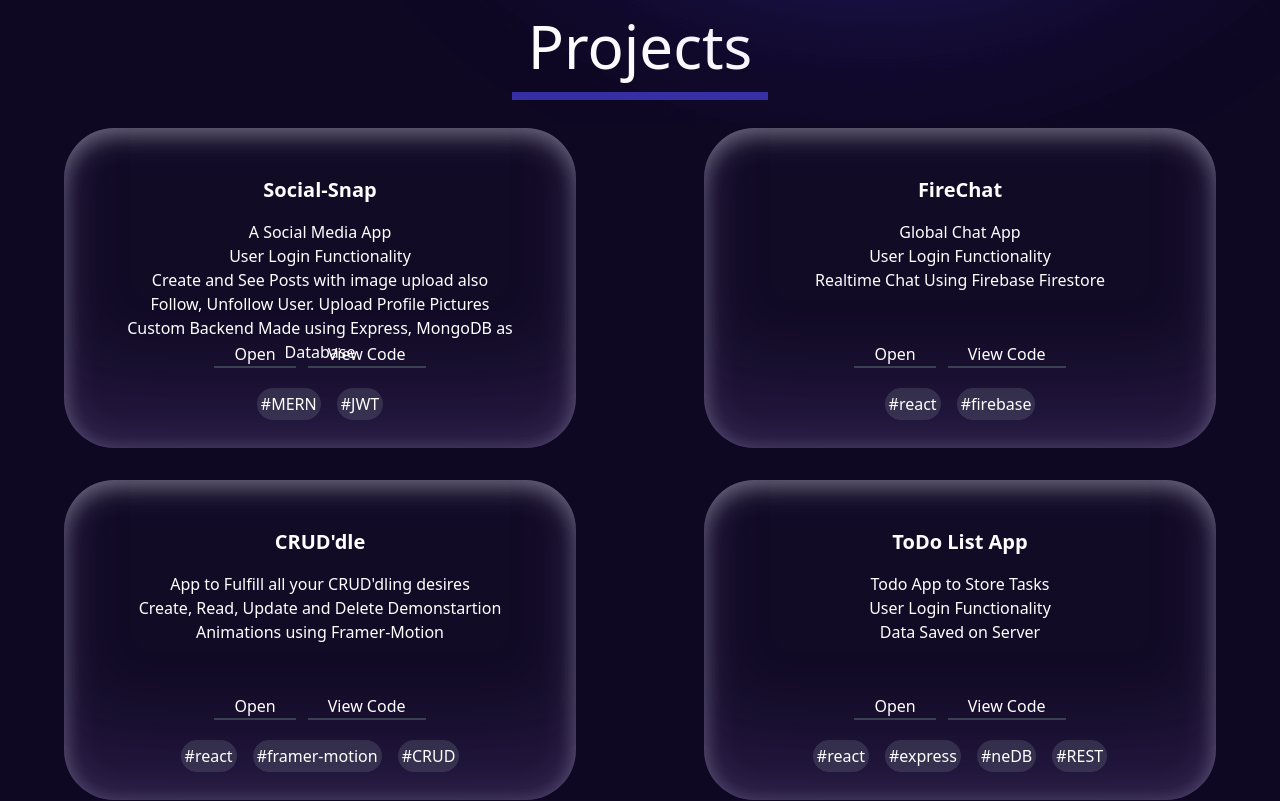
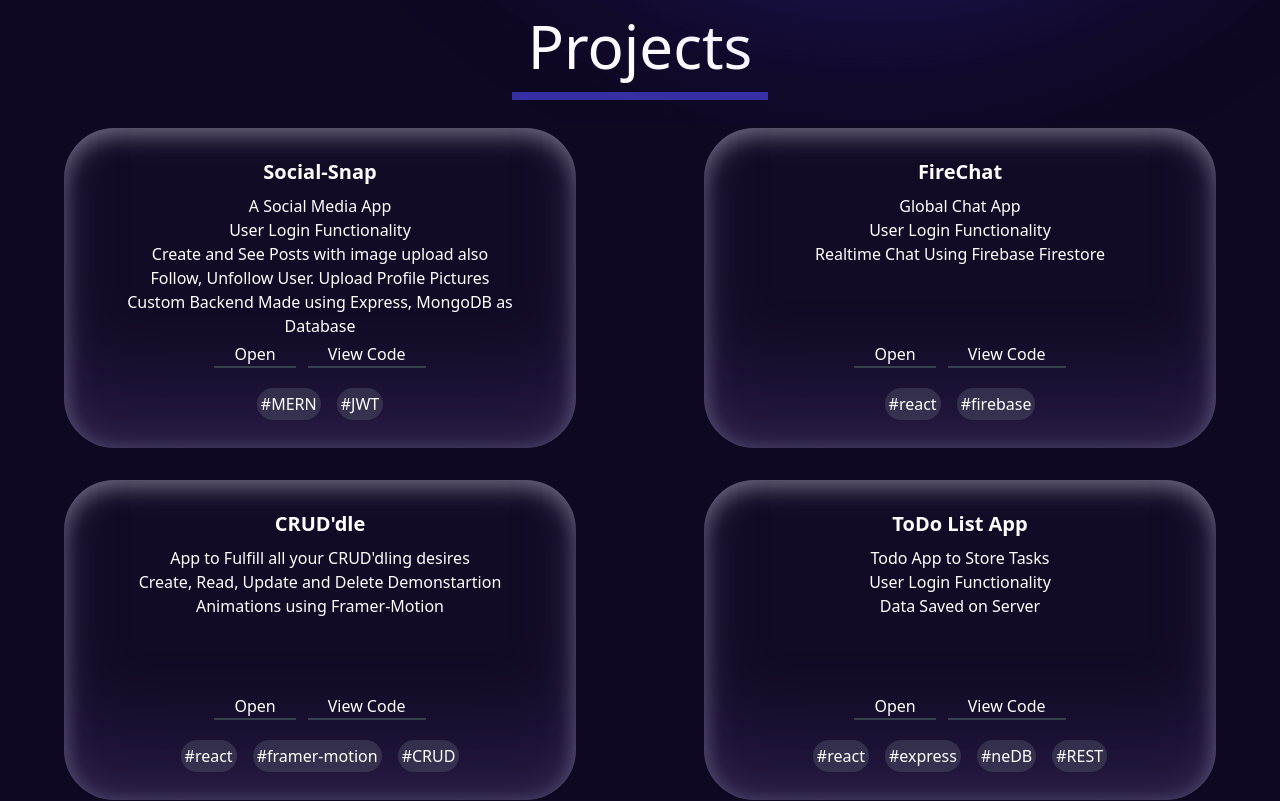
Before and after one commit to Puneet56/puneetdhiman, a React (Create React App) app: page / in a window 1280 px wide. Shown: the part 800-1601 px from the top of the page. Built offline with nearby package versions, Linux system fonts and the light colour scheme.

Commit message:
Styling Fix

```diff
--- a/src/components/ProjectItem.js
+++ b/src/components/ProjectItem.js
@@ -1,12 +1,12 @@
 const ProjectItem = (props) => {
 	return (
 		<div className='relative card-crystal text-white min-h-50 flex flex-col items-center justify-start m-4 mx-auto transform hover:scale-105 transition-all w-96 md:w-2/5'>
-			<p className='text-xl font-bold p-4 pt-0 mx-auto mt-4 hover:text-indigo-800 cursor-pointer'>
+			<p className='text-xl font-bold px-4 pb-2 pt-0 mx-auto mt-2 hover:text-indigo-800 cursor-pointer'>
 				<a href={props.data.link} target='_blank' rel='noreferrer'>
 					{props.data.name}
 				</a>
 			</p>
-			<div className='p-4 pt-0 text-center'>
+			<div className='p-2 pt-0 text-center'>
 				{props.data.description.map((item) => (
 					<h3 key={item} className='text-center'>
 						{item}
--- a/src/index.css
+++ b/src/index.css
@@ -15,7 +15,7 @@ html {
 }
 
 .card-crystal {
-	padding: 32px 22px;
+	padding: 22px 18px;
 	border-radius: 50px;
 	background-color: rgba(255, 255, 255, 0.01);
 	box-shadow: inset 0 39px 56px -56px rgb(255 255 255 / 25%),
```
Also changed, not shown: 1 other file (tests, documents, lock files or other folders).
